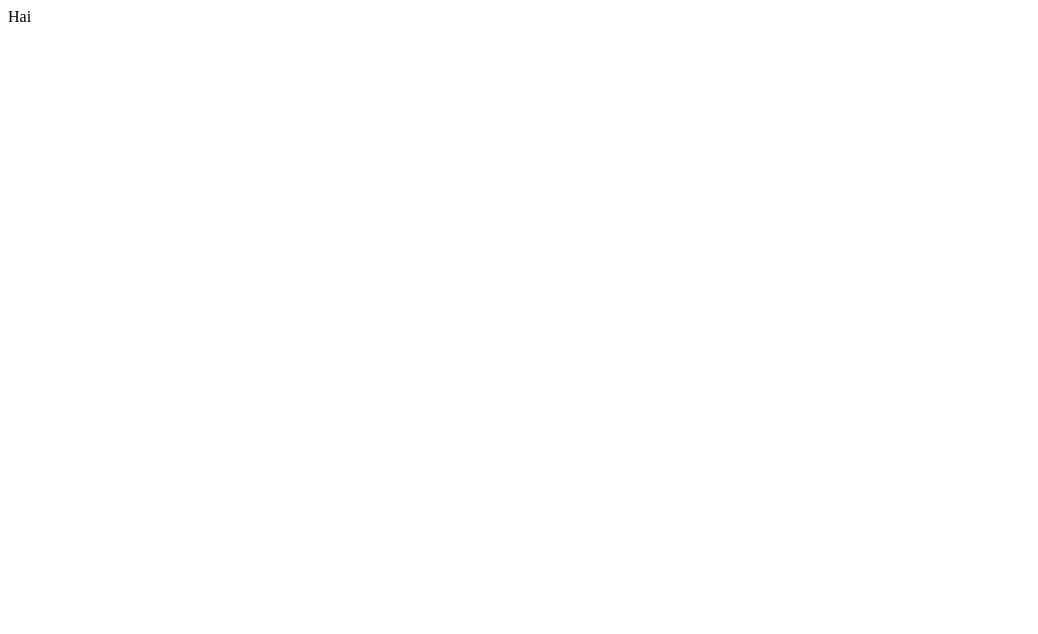
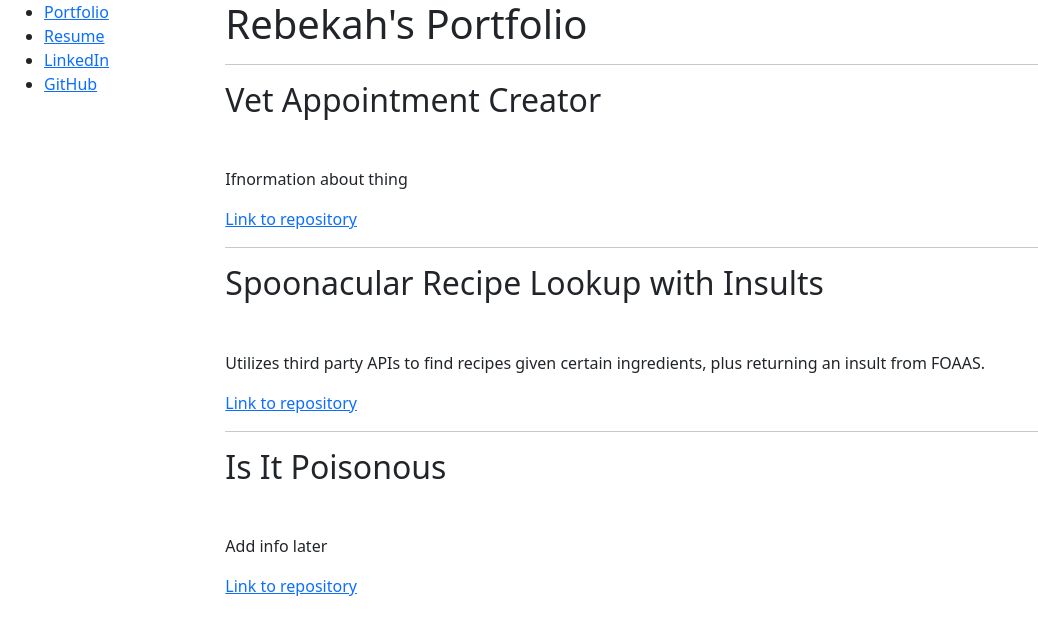
Before and after one commit to Refactor-Rebekah/Portfolio, a plain HTML site: page index.html in a window 1280 px wide. Shown: the whole page, without its empty margins (0-1038 px from the left). Drawn offline with nearby package versions, Linux system fonts and the light colour scheme.

Commit message:
added general website stuff
added general website stuff

```diff
--- a/index.html
+++ b/index.html
@@ -1 +1,125 @@
-Hai
+<!-- head -->
+
+<!DOCTYPE html>
+
+<html lang="en">
+<head>
+    <meta charset="utf-8">
+
+    <link href="https://cdn.jsdelivr.net/npm/bootstrap@5.3.0/dist/css/bootstrap.min.css" rel="stylesheet" integrity="sha384-9ndCyUaIbzAi2FUVXJi0CjmCapSmO7SnpJef0486qhLnuZ2cdeRhO02iuK6FUUVM" crossorigin="anonymous">
+    <script src="https://cdn.jsdelivr.net/npm/bootstrap@5.3.0/dist/js/bootstrap.bundle.min.js" integrity="sha384-geWF76RCwLtnZ8qwWowPQNguL3RmwHVBC9FhGdlKrxdiJJigb/j/68SIy3Te4Bkz" crossorigin="anonymous"></script>
+
+
+    <title> Refactor Rebekah </title>
+    <meta name="description" content="">
+    <meta name="author" content="Refactor Rebekah">
+
+
+
+
+</head>
+
+
+<!-- head-homepage -->
+
+<body>
+
+    <div class="container-fluid">
+        <div class="row">
+            <div class="col-md-2">
+                <ul>
+                    <li><a href="#">Portfolio</a></li>
+                    <li><a href="">Resume</a></li>
+                    <li><a href="">LinkedIn</a></li>
+                    <li><a href="https://github.com/Refactor-Rebekah">GitHub</a></li>
+                </ul>
+            </div>
+            <div class="col-md-10">
+                <h1>Rebekah's Portfolio</h1>
+                <hr />
+
+                <div class="portfolio-item">
+                    <h2>Vet Appointment Creator</h2>
+                    <p><img src="" /></p>
+                    <p>Ifnormation about thing</p>
+                    <p><a href="">Link to repository</a></p>
+                </div> <!-- portfolio-item -->
+                <hr />
+                <div class="portfolio-item">
+                    <h2>Spoonacular Recipe Lookup with Insults</h2>
+                    <p><img src="" /></p>
+                    <p>
+                        Utilizes third party APIs to
+                        find recipes given certain ingredients,
+                        plus returning an insult from FOAAS.
+                    </p>
+                    <p><a href="">Link to repository</a></p>
+                </div> <!-- portfolio-item -->
+                <hr />
+                <div class="portfolio-item">
+                    <h2>Is It Poisonous</h2>
+                    <p><img src="" /></p>
+                    <p>Add info later</p>
+                    <p><a href="">Link to repository</a></p>
+                </div> <!-- portfolio-item -->
+
+            </div>
+        </div>
+    </div>
+
+    <!--<main class="d-flex flex-nowrap">
+        <div class="d-flex flex-column flex-shrink-0 p-3 text-bg-dark" style="width: 280px;">
+            <a href="/" class="d-flex align-items-center mb-3 mb-md-0 me-md-auto text-white text-decoration-none">
+                <svg class="bi pe-none me-2" width="40" height="32"><use xlink:href="#bootstrap" /></svg>
+                <span class="fs-4">Sidebar</span>
+            </a>
+            <hr>
+            <ul class="nav nav-pills flex-column mb-auto">
+                <li class="nav-item">
+                    <a href="#" class="nav-link active" aria-current="page">
+                        <svg class="bi pe-none me-2" width="16" height="16"><use xlink:href="#home" /></svg>
+                        Home
+                    </a>
+                </li>
+                <li>
+                    <a href="#" class="nav-link text-white">
+                        <svg class="bi pe-none me-2" width="16" height="16"><use xlink:href="#speedometer2" /></svg>
+                        Dashboard
+                    </a>
+                </li>
+                <li>
+                    <a href="#" class="nav-link text-white">
+                        <svg class="bi pe-none me-2" width="16" height="16"><use xlink:href="#table" /></svg>
+                        Orders
+                    </a>
+                </li>
+                <li>
+                    <a href="#" class="nav-link text-white">
+                        <svg class="bi pe-none me-2" width="16" height="16"><use xlink:href="#grid" /></svg>
+                        Products
+                    </a>
+                </li>
+                <li>
+                    <a href="#" class="nav-link text-white">
+                        <svg class="bi pe-none me-2" width="16" height="16"><use xlink:href="#people-circle" /></svg>
+                        Customers
+                    </a>
+                </li>
+            </ul>
+            <hr>
+            <div class="dropdown">
+                <a href="#" class="d-flex align-items-center text-white text-decoration-none dropdown-toggle" data-bs-toggle="dropdown" aria-expanded="false">
+                    <img src="https://github.com/mdo.png" alt="" width="32" height="32" class="rounded-circle me-2">
+                    <strong>mdo</strong>
+                </a>
+                <ul class="dropdown-menu dropdown-menu-dark text-small shadow">
+                    <li><a class="dropdown-item" href="#">New project...</a></li>
+                    <li><a class="dropdown-item" href="#">Settings</a></li>
+                    <li><a class="dropdown-item" href="#">Profile</a></li>
+                    <li><hr class="dropdown-divider"></li>
+                    <li><a class="dropdown-item" href="#">Sign out</a></li>
+                </ul>
+            </div>
+        </div>
+        </main>-->
+</body>
```
